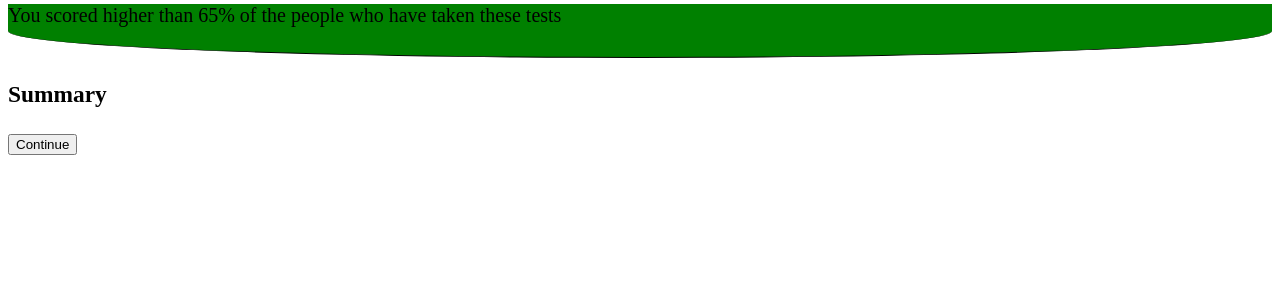
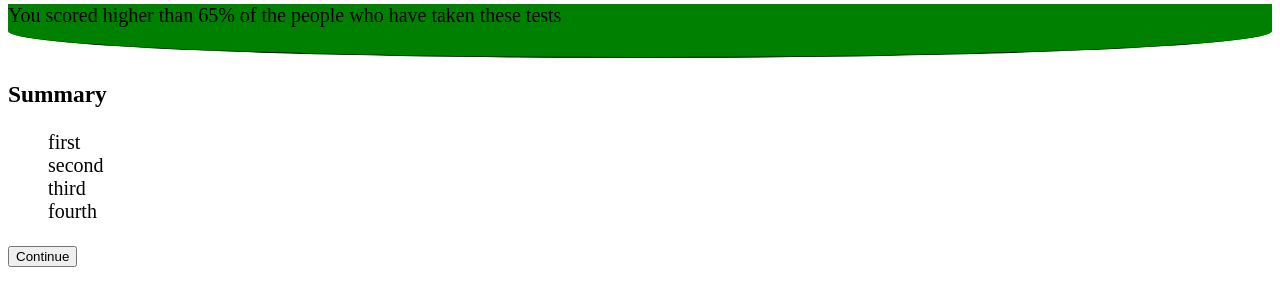
Before and after one commit to dev-aistis/practice, a plain HTML site: page index.html in a window 1280 px wide. Shown: the part 298-604 px from the top of the page. Drawn offline with Linux system fonts and the light colour scheme.

Commit message:
practice initial upload

```diff
--- a/index.html
+++ b/index.html
@@ -26,6 +26,12 @@
   <h2>Great</h2>
   <p>You scored higher than 65% of the people who have taken these tests</p>
   <h3>Summary</h3>
+  <ul>
+    <li>first</li>
+    <li>second</li>
+    <li>third</li>
+    <li>fourth</li>
+  </ul>
   <button>Continue</button>
   <script src="main.js"></script>
 </body>
--- a/style.css
+++ b/style.css
@@ -17,3 +17,6 @@ p{
   border-radius: 0% 0% 50% 50%;
   padding-bottom: 1.5em;
 }
+ul{
+  list-style: none;
+}
```
